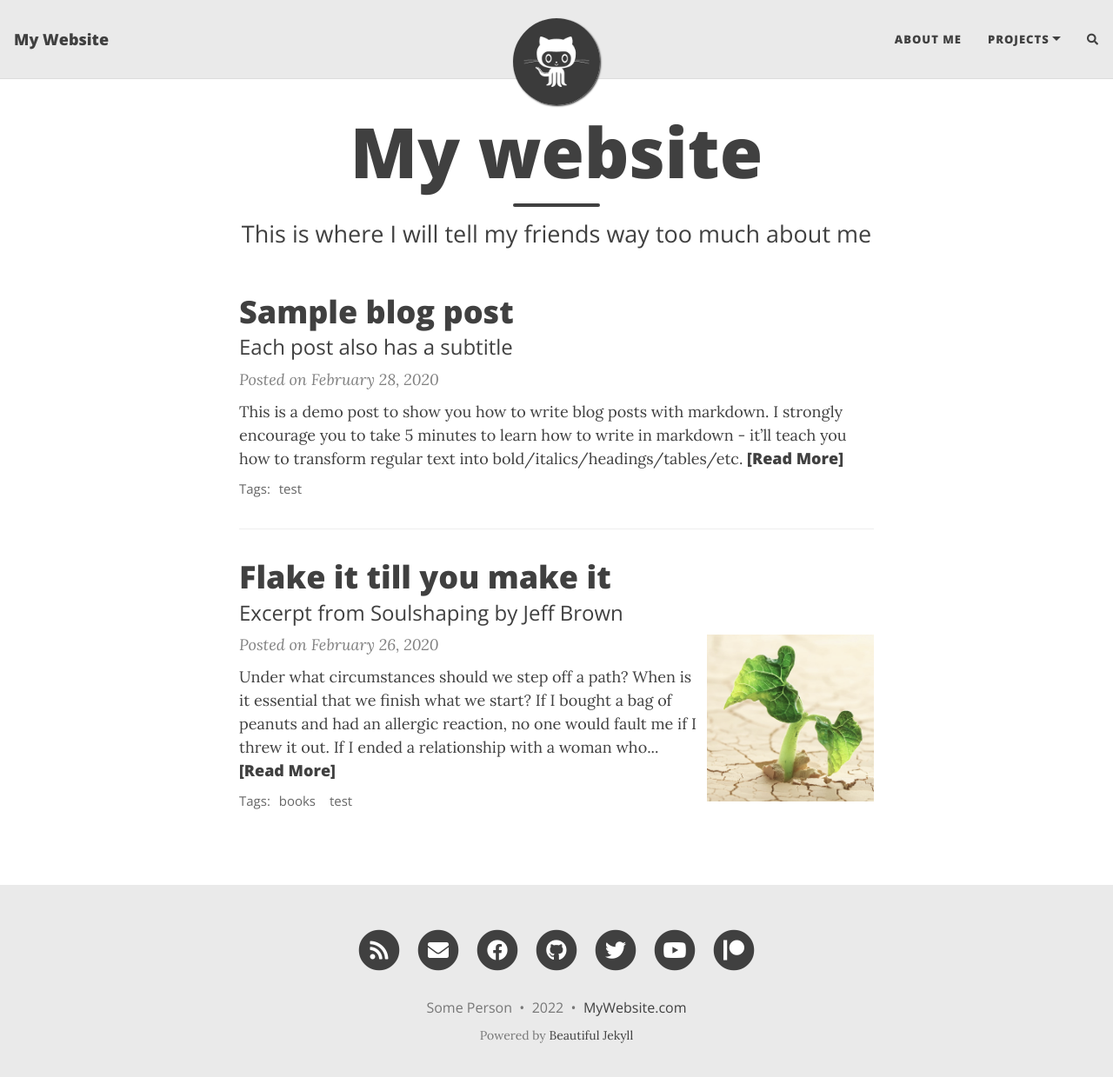
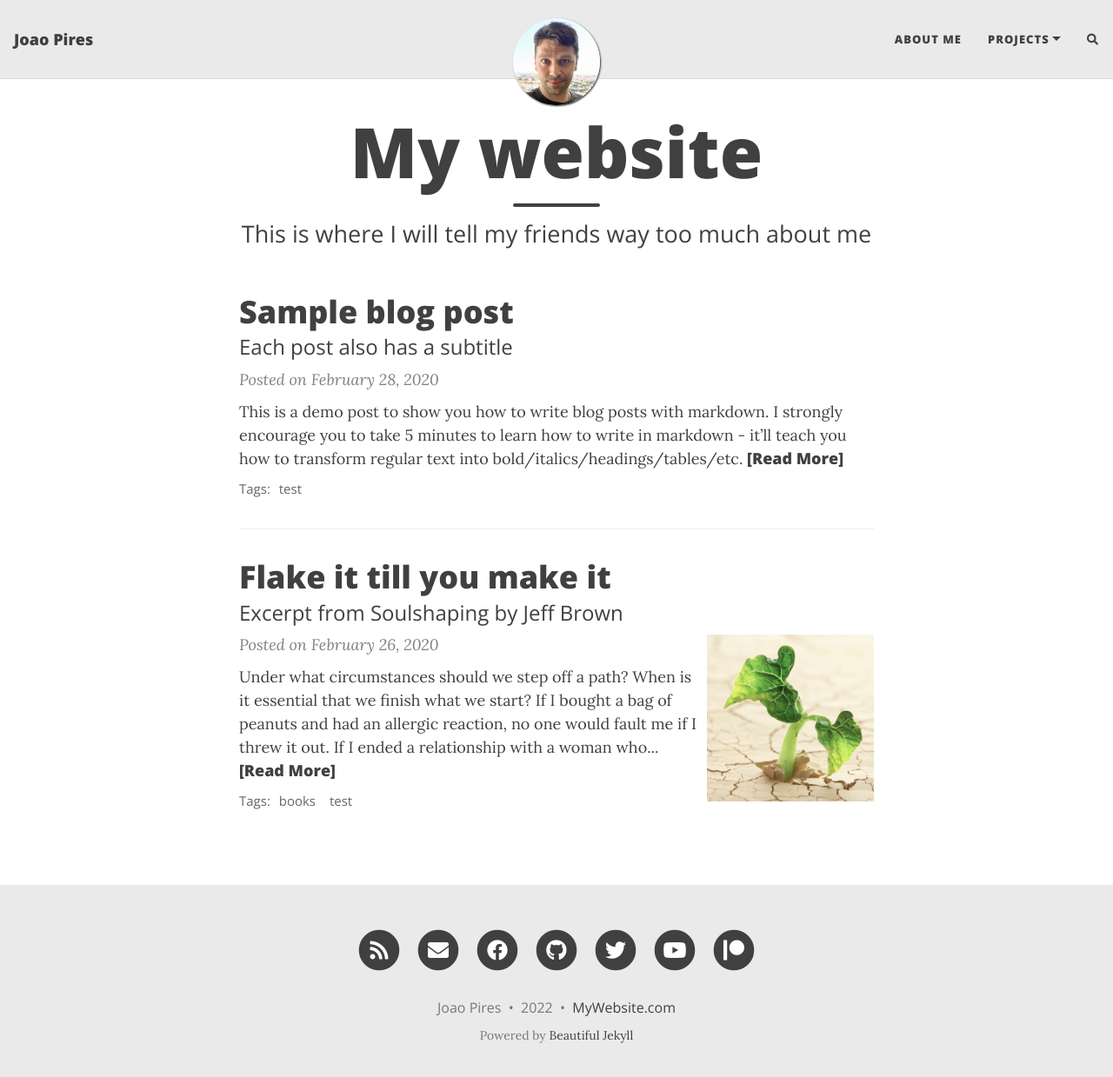
Before and after one commit to joaoc-pires/zeroloop.org, a Jekyll site: the page built from index.html, in a window 1280 px wide and 1252 px high. Shown: the top 1239 px of the window at 87% size. Built offline with Jekyll 4.4.1, drawn with Linux system fonts in a browser that asks for light colours; nearby versions of some CDN libraries; the list of posts is cut into pages by our own code; comment, search, counter and statistics services are not loaded.

Commit message:
updated Avatar

```diff
--- a/_config.yml
+++ b/_config.yml
@@ -6,10 +6,10 @@
 # --- Required options --- #
 
 # Name of website
-title: My Website
+title: Joao Pires
 
 # Your name to show in the footer
-author: Some Person
+author: Joao Pires
 
 # --- List of links in the navigation bar --- #
 
@@ -23,7 +23,7 @@
 
 # Image to show in the navigation bar - works best with a square image
 # Remove this parameter if you don't want an image in the navbar
-avatar: "/assets/img/avatar-icon.png"
+avatar: "/assets/img/avatar-icon.jpg"
 
 # By default, the image is cut into a circle. You can disable this behaviour by setting 'round-avatar: false'
 round-avatar: true
```
Also changed, not shown: assets/img/avatar-icon.jpg (added), assets/img/avatar-icon.png (deleted).
